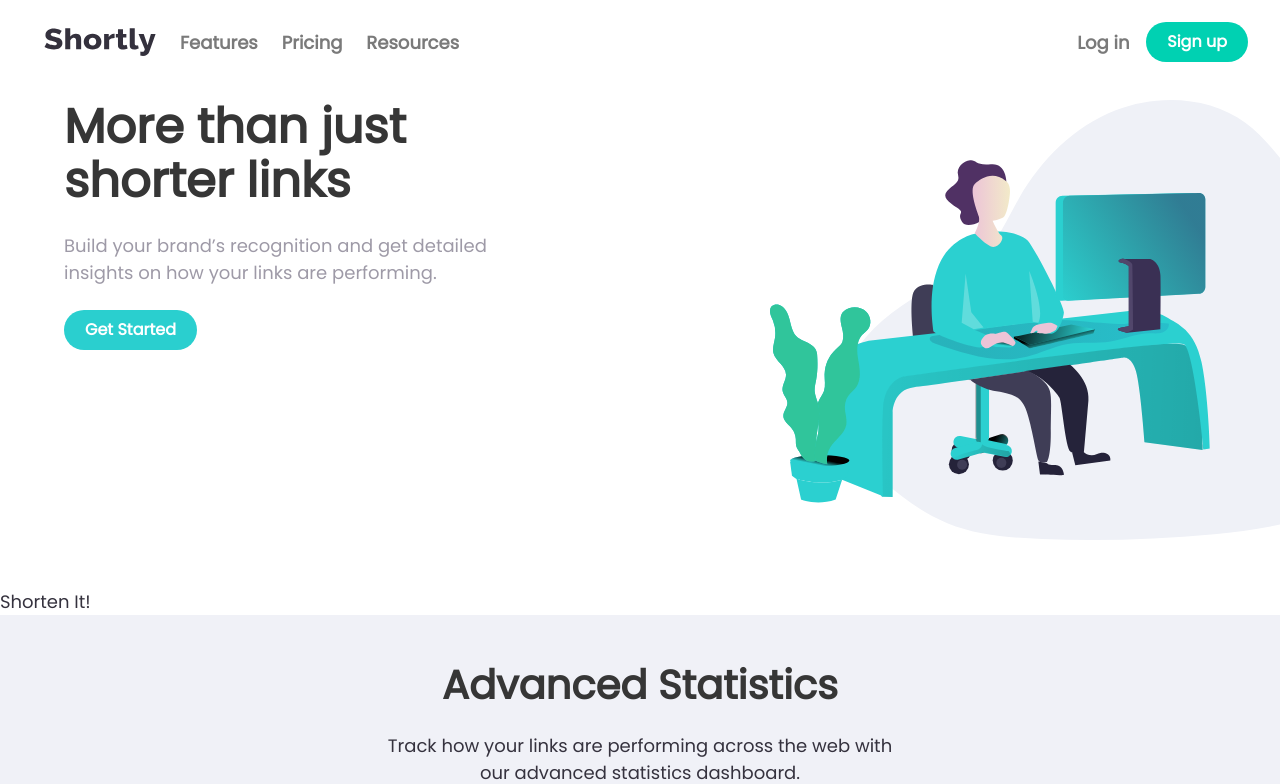
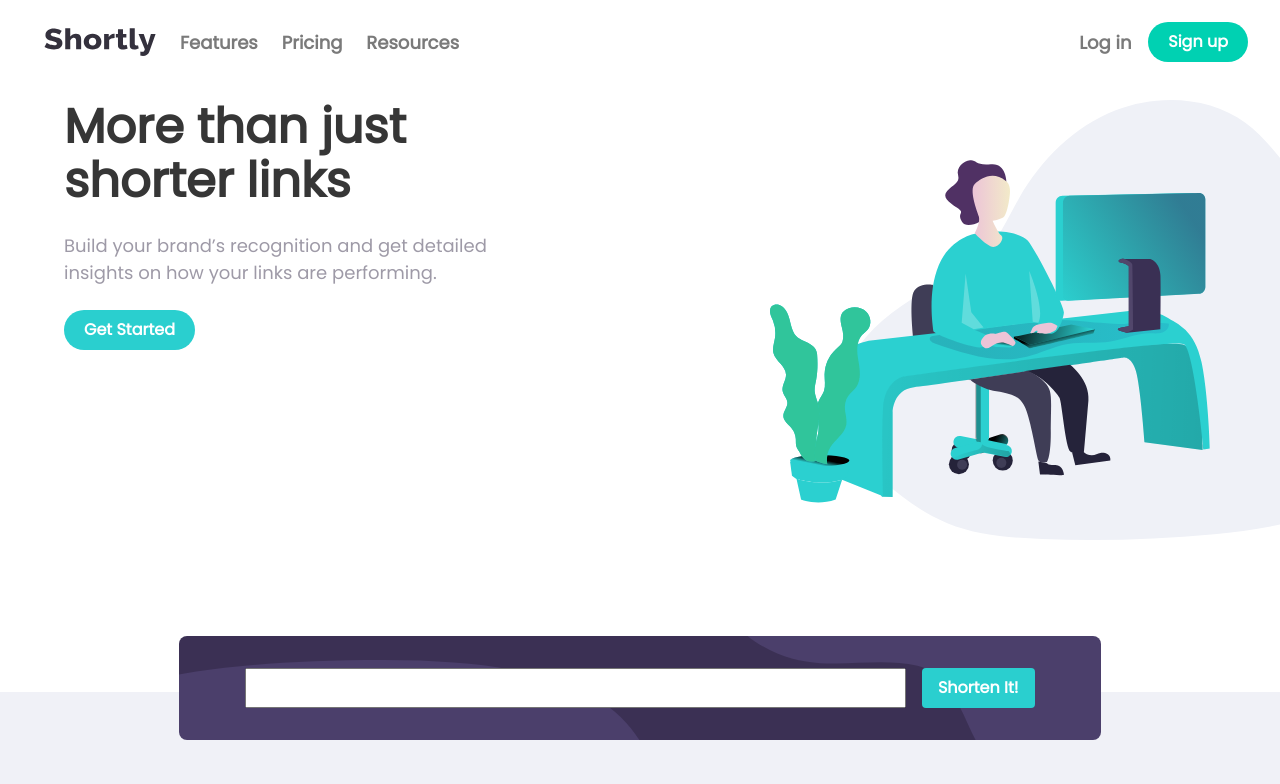
Before and after one commit to erindenae/apichallenge, an Angular app: page / in a window 1280 px wide. Shown: the top 784 px of the page. Built offline with nearby package versions, Linux system fonts and the light colour scheme.

Commit message:
add shorten component

```diff
--- a/src/app/app.component.html
+++ b/src/app/app.component.html
@@ -1,7 +1,7 @@
 <short-header></short-header>
  <short-two-up-feature></short-two-up-feature>
 
- Shorten It!
+ <short-shorten-input></short-shorten-input>
 <short-three-card></short-three-card>
 
 
--- a/src/app/app.module.ts
+++ b/src/app/app.module.ts
@@ -8,6 +8,7 @@ import { FooterComponent } from './footer/footer.component';
 import { CtaBannerComponent } from './cta-banner/cta-banner.component';
 import { TwoUpFeatureComponent } from './two-up-feature/two-up-feature.component';
 import { ThreeCardComponent } from './three-card/three-card.component';
+import { ShortenInputComponent } from './shorten-input/shorten-input.component';
 
 @NgModule({
   declarations: [
@@ -16,7 +17,8 @@ import { ThreeCardComponent } from './three-card/three-card.component';
     FooterComponent,
     CtaBannerComponent,
     TwoUpFeatureComponent,
-    ThreeCardComponent
+    ThreeCardComponent,
+    ShortenInputComponent
   ],
   imports: [
     BrowserModule,
--- /dev/null
+++ b/src/app/shorten-input/shorten-input.component.html
@@ -0,0 +1,8 @@
+<section class="section shorten-input">
+    <div class="container">
+        <div class="input-container">
+            <input type="text">
+            <a href="#" class="button is-primary-square"><strong>Shorten It!</strong></a>
+        </div>
+    </div>
+</section>
--- /dev/null
+++ b/src/app/shorten-input/shorten-input.component.scss
@@ -0,0 +1,29 @@
+@import '../../assets/scss/colors.scss';
+section.shorten-input {
+    .container {
+        display: flex;
+        justify-content: center;
+    }
+    .input-container{
+        width:80%;
+        background-color: $primary-violet;
+        padding: 2rem 3rem;
+        display: flex;
+        justify-content: center;
+        border-radius: 8px;
+        background-image: url(../../assets/images/bg-shorten-mobile.svg);
+        background-size: cover;
+    }
+    input[type="text"] {
+        width: 80%;
+        margin-right: 1rem;
+        padding: .5rem 1rem;
+    }
+
+    @media screen and (min-width: 1024px){
+        .input-container{
+            width: 80%;
+            background-image: url(../../assets/images/bg-shorten-desktop.svg);
+        }
+    }
+}
--- /dev/null
+++ b/src/app/shorten-input/shorten-input.component.ts
@@ -0,0 +1,15 @@
+import { Component, OnInit } from '@angular/core';
+
+@Component({
+  selector: 'short-shorten-input',
+  templateUrl: './shorten-input.component.html',
+  styleUrls: ['./shorten-input.component.scss']
+})
+export class ShortenInputComponent implements OnInit {
+
+  constructor() { }
+
+  ngOnInit() {
+  }
+
+}
--- a/src/app/three-card/three-card.component.scss
+++ b/src/app/three-card/three-card.component.scss
@@ -1,8 +1,10 @@
 @import '../../assets/scss/colors.scss';
+
 section.three-card {
     background-color: #F0F1F7;
     text-align: center;
-    word-break: keep-all;;
+    padding-top: 9rem;
+    margin-top: -6rem;
 
     p.description{
         margin-bottom: 2rem;
--- a/src/assets/scss/brand.scss
+++ b/src/assets/scss/brand.scss
@@ -3,7 +3,16 @@
 a.button.is-primary {
     @extend .is-rounded;
     background-color: $primary-cyan;
+    border: 0;
     &:hover {
         background-color: hsl(180, 65%, 60%);
     }
 }
+a.button.is-primary-square {
+    background-color: $primary-cyan;
+    color: white;
+    border: 0;
+    &:hover {
+        background-color: hsl(180, 65%, 60%);
+    }
+}
```
Also changed, not shown: 1 other file (tests, documents, lock files or other folders).
